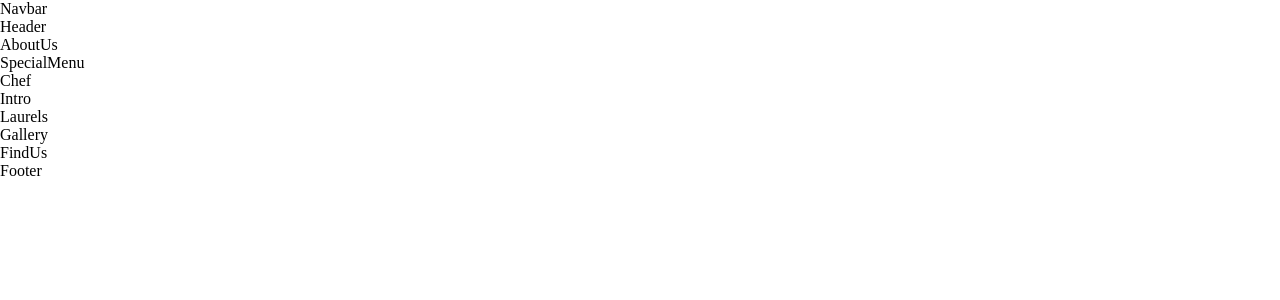
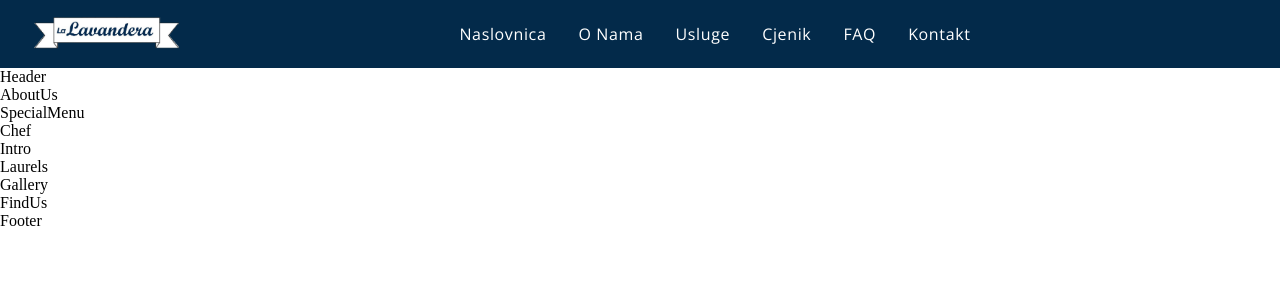
Before and after one commit to JS1240/LaLavanderia, a React (Create React App) app: page / in a window 1280 px wide. Shown: the top 300 px of the page. Built offline with nearby package versions, Linux system fonts and the light colour scheme; a web font is replaced by a local one.

Commit message:
Added a side menu for smaller screens

```diff
--- a/src/components/Navbar/Navbar.css
+++ b/src/components/Navbar/Navbar.css
@@ -0,0 +1,77 @@
+.app__navbar {
+    width: 100%;
+    display: flex;
+    justify-content: space-between;
+    align-items: center;
+    background: var(--color-dblue);
+
+    padding: 1rem 2rem;
+}
+
+.app__navbar-logo {
+    display: flex;
+    justify-content: flex-start;
+    align-items: center;
+}
+
+.app__navbar-logo img {
+    width: 150px;
+}
+
+.app__navbar-links {
+    flex: 1;
+    display: flex;
+    justify-content: center;
+    align-items: center;
+
+    list-style: none;
+}
+
+.app__navbar-links li {
+    margin: 0 1rem;
+    cursor: pointer;
+}
+
+.app__navbar-links li:hover {
+    color: var(--color-grey);
+    border-bottom: 2px solid var(--color-grey);
+    border-bottom-left-radius: 10%;
+    border-bottom-right-radius: 10%;
+}
+
+.app__navbar-smallscreen {
+    display: none;
+}
+
+.app__navbar-smallscreen_overlay {
+    position: fixed;
+    top: 0;
+    left: 0;
+    width: 100%;
+    height: 100vh;
+    background: var(--color-dblue);
+    transition: 0.5s ease;
+
+    flex-direction: column;
+    z-index: 5;
+}
+
+.app__navbar-smallscreen_overlay .overlay__close {
+    font-size: 27px;
+    color: var(--color-white);
+    cursor: pointer;
+
+    position: absolute;
+    top: 20px;
+    right: 20px;
+}
+
+@media screen and (max-width: 1150px) {
+    .app__navbar-links {
+       display: none;
+    }
+
+    .app__navbar-smallscreen {
+        display: flex;
+    }
+}
--- a/src/components/Navbar/Navbar.jsx
+++ b/src/components/Navbar/Navbar.jsx
@@ -1,11 +1,44 @@
 import React from 'react';
+import { GiHamburgerMenu } from 'react-icons/gi';
+import { AiFillCloseCircle } from 'react-icons/ai';
+
+
+import images from '../../constants/images';
+import './Navbar.css';
 
 import './Navbar.css';
 
-const Navbar = () => (
-  <div>
-    Navbar
-  </div>
-);
+const Navbar = () => {
 
+  return (
+    <nav className="app__navbar">
+      <div className="app__navbar-logo">
+        <img src={images.lavandera} alt="app logo" />
+      </div>
+        <ul className="app__navbar-links">
+          <li className="p__opensans"><a href="#naslovnica">Naslovnica</a></li>
+          <li className="p__opensans"><a href="#onama">O Nama</a></li>
+          <li className="p__opensans"><a href="#usluge">Usluge</a></li>
+          <li className="p__opensans"><a href="#cjenik">Cjenik</a></li>
+          <li className="p__opensans"><a href="#faq">FAQ</a></li>
+          <li className="p__opensans"><a href="#kontak">Kontakt</a></li>
+        </ul>
+      <div className="app__navbar-smallscreen">
+        <GiHamburgerMenu color="#fff" fontSize={27} onClick={() => {}} />
+
+          <div className="app__navbar-smallscreen_overlay flex__center slide-bottom">
+            <AiFillCloseCircle fontSize={27} className="overlay_close" onClick={() => {}} />
+              <ul className="app__navbar-smallscreen-links">
+              <li className="p__opensans"><a href="#naslovnica">Naslovnica</a></li>
+              <li className="p__opensans"><a href="#onama">O Nama</a></li>
+              <li className="p__opensans"><a href="#usluge">Usluge</a></li>
+              <li className="p__opensans"><a href="#cjenik">Cjenik</a></li>
+              <li className="p__opensans"><a href="#faq">FAQ</a></li>
+              <li className="p__opensans"><a href="#kontakt">Kontakt</a></li>
+            </ul>
+          </div>
+      </div>
+    </nav>
+  )
+};
 export default Navbar;
--- a/src/constants/images.js
+++ b/src/constants/images.js
@@ -19,7 +19,7 @@ import award03 from '../assets/award03.png';
 import award05 from '../assets/award05.png';
 import sign from '../assets/sign.png';
 import quote from '../assets/quote.png';
-import gericht from '../assets/gericht.png';
+import lavandera from '../assets/lavandera.png'
 
 export default {
   bg,
@@ -43,5 +43,5 @@ export default {
   award05,
   sign,
   quote,
-  gericht,
+  lavandera,
 };
--- a/src/index.css
+++ b/src/index.css
@@ -10,6 +10,7 @@
   --color-crimson: #F5EFDB;
   --color-grey: #AAAAAA;
   --color-white: #FFFFFF;
+  --color-dblue: #032A4A;
 }
 
 * {
```
Also changed, not shown: src/assets/lavandera.png (added).
